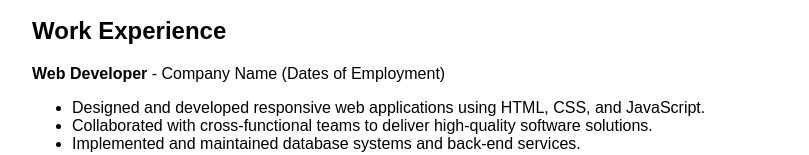
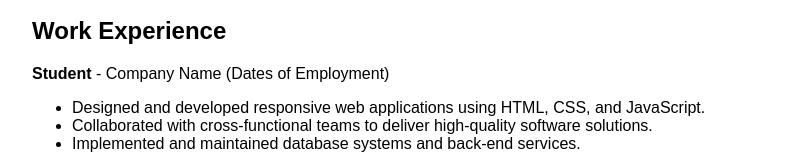
Before and after one commit to maximilienmil/maximilienmil.github.io, a plain HTML site: page index.html in a window 1280 px wide. Shown: the part 522-677 px from the top of the page, without its empty margins (208-1017 px from the left). Drawn offline with Linux system fonts and the light colour scheme.

Commit message:
Update index.html

```diff
--- a/index.html
+++ b/index.html
@@ -57,7 +57,7 @@
 
         <section class="section">
             <h2>Work Experience</h2>
-            <p><strong>Web Developer</strong> - Company Name (Dates of Employment)</p>
+            <p><strong>Student</strong> - Company Name (Dates of Employment)</p>
             <ul>
                 <li>Designed and developed responsive web applications using HTML, CSS, and JavaScript.</li>
                 <li>Collaborated with cross-functional teams to deliver high-quality software solutions.</li>
```
